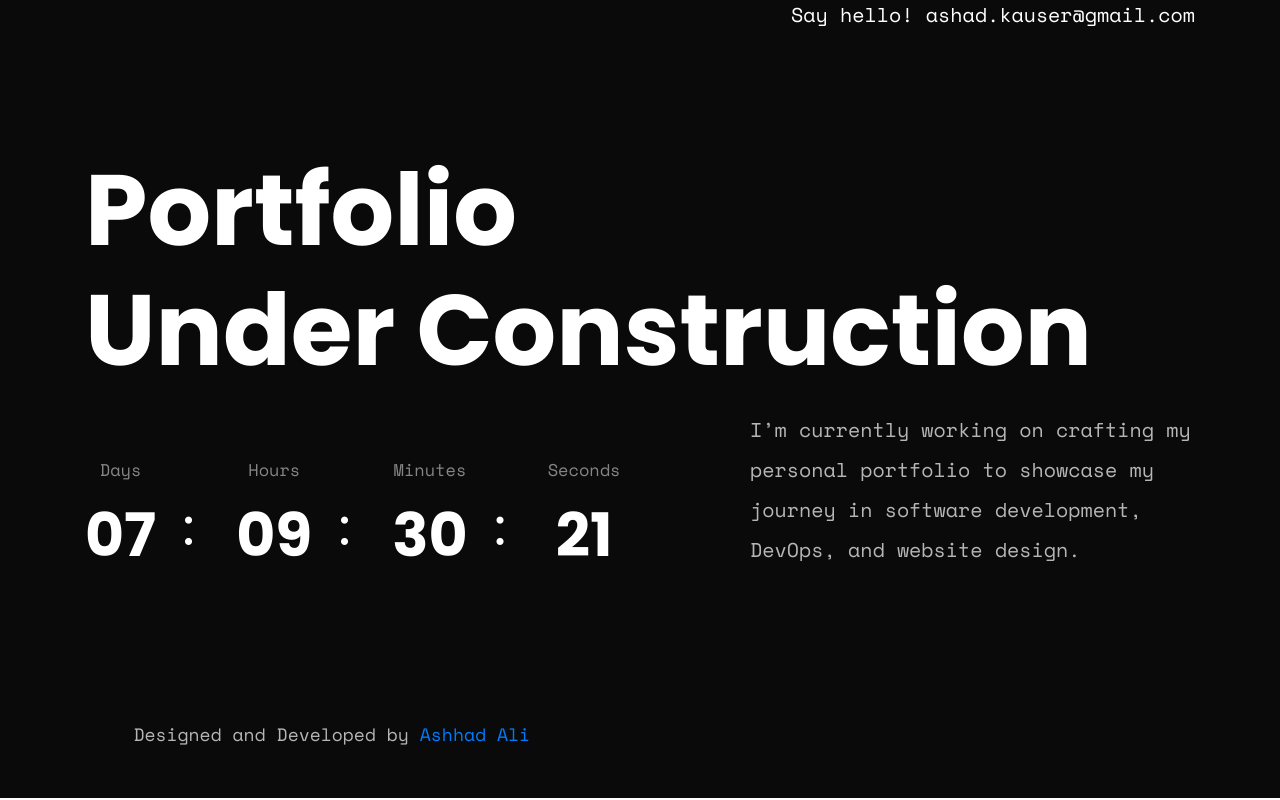
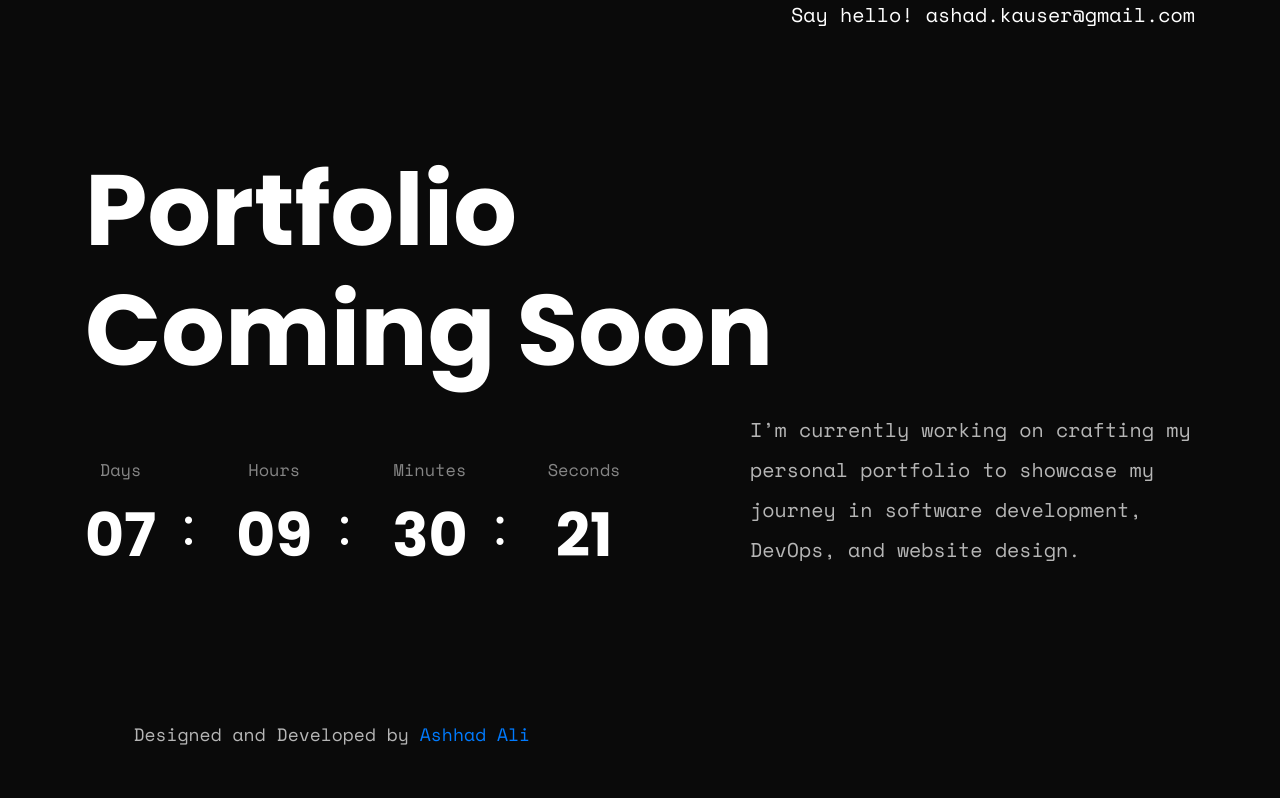
Before and after one commit to ashhadhere/comingsoon, a plain HTML site: page index.html in a window 1280 px wide. Drawn offline with nearby package versions, Linux system fonts and the light colour scheme.

Commit message:
Update index.html

```diff
--- a/index.html
+++ b/index.html
@@ -49,7 +49,7 @@
                             <div class="col-xl-12">
                                 <!-- heading start  -->
                                 <div class="heading">
-                                    <h1 class="text-white wow fadeInUp" data-wow-delay=".2s">Portfolio <br> Under Construction</h1>
+                                    <h1 class="text-white wow fadeInUp" data-wow-delay=".2s">Portfolio <br>Coming Soon</h1>
                                 </div>
                                 <!-- heading end  -->
                             </div>
```
